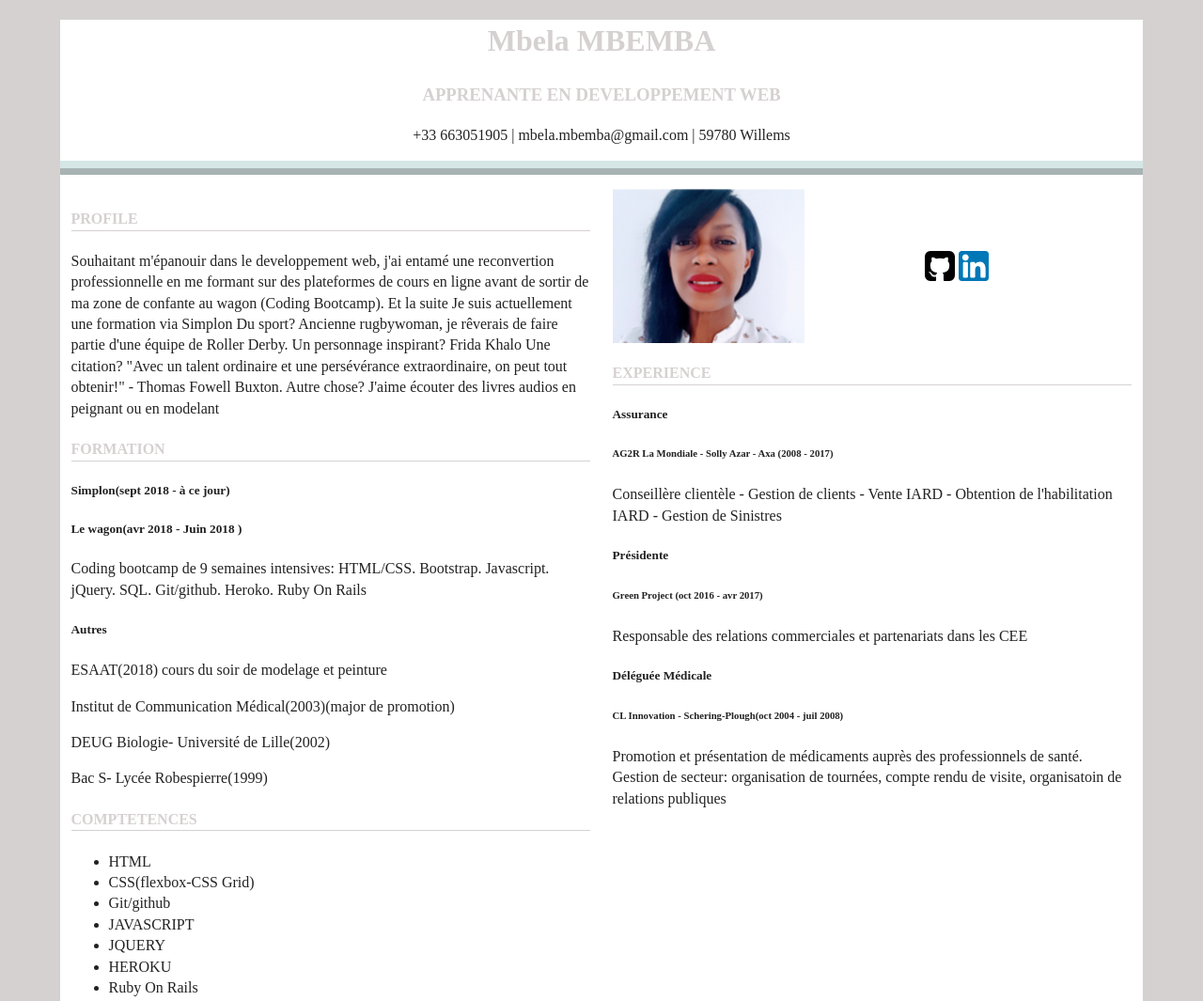
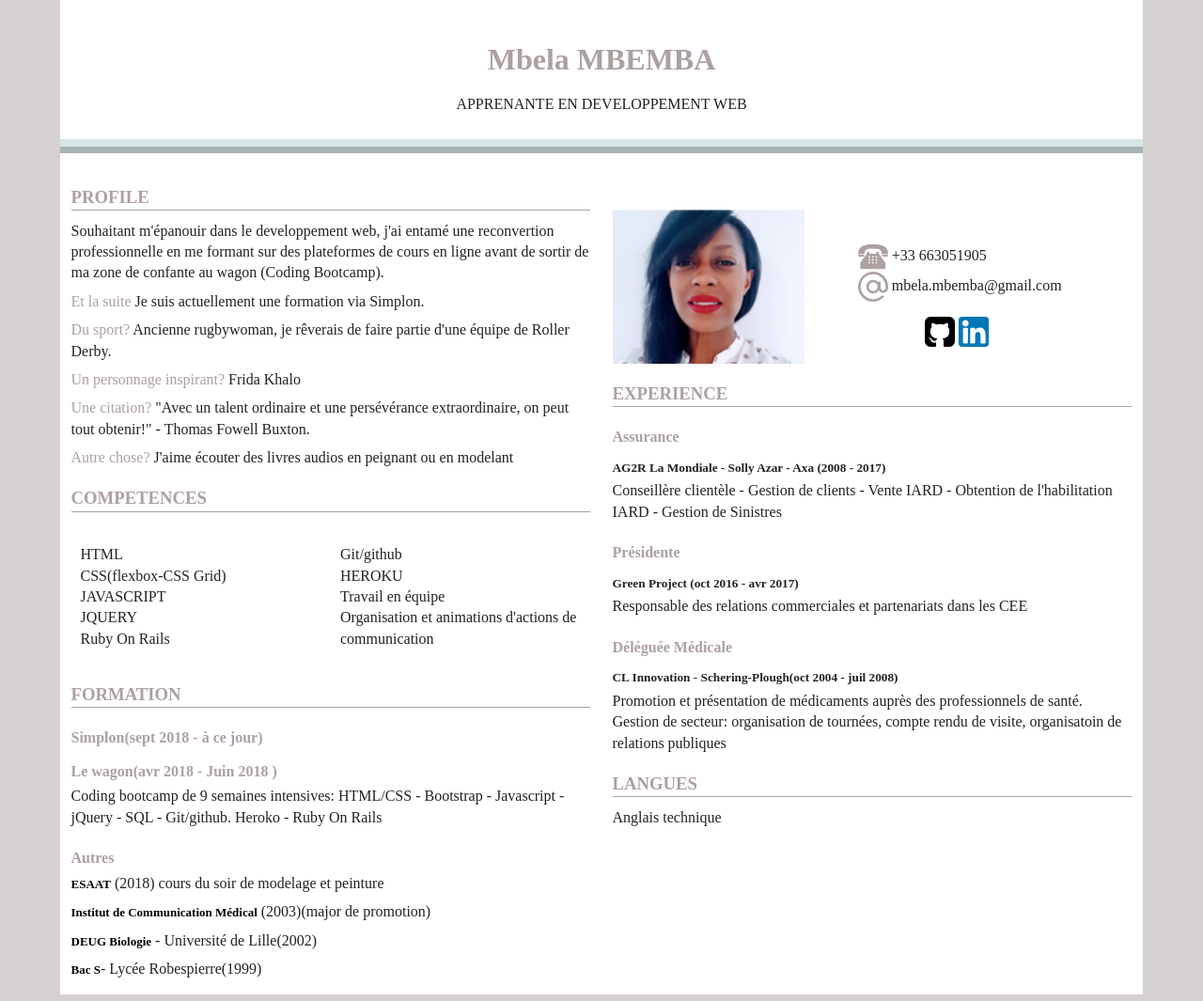
Before and after one commit to mbelacat/cv-mbela-mbemba, a plain HTML site: page index.html in a window 1280 px wide. Shown: the top 1065 px of the page at 94% size. Drawn offline with nearby package versions, Linux system fonts and the light colour scheme.

Commit message:
add img, add _blank for links, some css custom

```diff
--- a/css/main.css
+++ b/css/main.css
@@ -114,28 +114,43 @@ body{
         /* ---------------Header----------------*/
 header{
 text-align: center;
+padding: 10px;
 border-bottom: 4mm ridge rgb(183, 213, 212, .6);
 }
 
 
 
-      /*----------costum title------------*/
+      /*----------custom title------------*/
 
 h1{
-  color: #d6d1d1;
+  color: #ADA0A0;
+  padding-top: 10px;
 }
-h3, h4{
-  color: #d6d1d1;
+h3, h4, span{
+  color: #ADA0A0;
 }
-h4{
-  border-bottom: 1px solid #d6d1d1;
+h3{
+  border-bottom: 1px solid #ADA0A0;
+}
+
+h4, h5{
+  font-style: bold;
+  margin-bottom: 12px;
 }
 
 h5{
-  font-style: bold;
+  margin-top: 10px;
 }
+   /*---------- custom p -----------*/
 
-
+p{
+  margin-top: -8px;
+}
+.formation span{
+  font-size: 13px;
+  font-weight: bold;
+  color: black;
+}
     /*-------- make two column-------*/
 
 .column{
@@ -154,7 +169,7 @@ h5{
 /* column right*/
 
 .right{
-  margin-top:25px,
+  padding-top: 45px;
 }
 
 
@@ -168,7 +183,7 @@ h5{
 .photo{
   width: 40%;
 }
-.nav-social-link{
+.nav-contact-social-link{
   width: 60%;
   margin: auto;
 }
@@ -185,6 +200,19 @@ ul#social-link {
   margin:auto;
 }
 
+ul {
+  list-style: none;
+
+}
+.list-skills{
+  display: flex;
+  justify-content: space-between;
+  width: 100%;
+}
+.list-skills ul{
+  width: 50%;
+  padding-left: 10px;
+}
 
 
 /* ==========================================================================
--- a/index.html
+++ b/index.html
@@ -27,8 +27,7 @@
   <header>
     <section>
       <h1>Mbela MBEMBA</h1>
-      <h3>APPRENANTE EN DEVELOPPEMENT WEB</h3>
-      <p>+33 663051905 | mbela.mbemba@gmail.com | 59780 Willems</p>
+      <p>APPRENANTE EN DEVELOPPEMENT WEB</p>
     </section>
   </header>
 
@@ -39,51 +38,74 @@
 
       <div class="left">
         <article class="profil">
-          <h4>PROFILE</h4>
+          <h3>PROFILE</h2>
           <p> Souhaitant m'épanouir dans le developpement web,
             j'ai entamé une reconvertion professionnelle en me formant
             sur des plateformes de cours en ligne avant de sortir de ma
             zone de confante au wagon (Coding Bootcamp).
-            <span>Et la suite</span>
-             Je suis actuellement une formation via Simplon
-            <span>Du sport?</span>
-             Ancienne rugbywoman, je rêverais de faire partie
-            d'une équipe de Roller Derby.
-            <span>Un personnage inspirant?</span>
-             Frida Khalo
-            <span>Une citation?</span>
+          </p>
+            <p><span>Et la suite</span>
+             Je suis actuellement une formation via Simplon.
+          </p>
+          <p><span>Du sport?</span>
+            Ancienne rugbywoman, je rêverais de faire partie
+            d'une équipe de Roller Derby.</p>
+          <p><span>Un personnage inspirant?</span>
+            Frida Khalo
+          </p>
+          <p><span>Une citation?</span>
             "Avec un talent ordinaire et une persévérance extraordinaire,
             on peut tout obtenir!" - Thomas Fowell Buxton.
-            <span>Autre chose?</span> J'aime écouter des livres audios en peignant
+          </p>
+          <p><span>Autre chose?</span> J'aime écouter des livres audios en peignant
             ou en modelant
           </p>
         </article>
 
+        <article class="skills">
+          <h3>COMPETENCES</h3>
+          <div class="list-skills">
+            <ul>
+              <li>HTML</li>
+              <li>CSS(flexbox-CSS Grid)</li>
+              <li>JAVASCRIPT</li>
+              <li>JQUERY</li>
+              <li>Ruby On Rails</li>
+            </ul>
+            <ul>
+              <li>Git/github</li>
+              <li>HEROKU</li>
+              <li>Travail en équipe</li>
+              <li>Organisation et animations d'actions de communication</li>
+            </ul>
+          </div>
+
+        </article>
 
         <section>
-          <h4>FORMATION</h4>
+          <h3>FORMATION</h3>
           <article class="formation">
-            <h5>Simplon(sept 2018 - à ce jour)</h5>
+            <h4>Simplon(sept 2018 - à ce jour)</h4>
             <p></p>
 
           </article>
           <article class="formation">
-            <h5>Le wagon(avr 2018 - Juin 2018 )</h5>
+            <h4>Le wagon(avr 2018 - Juin 2018 )</h4>
             <p>Coding bootcamp de 9 semaines intensives:
-            HTML/CSS. Bootstrap. Javascript. jQuery. SQL. Git/github.
-          Heroko. Ruby On Rails</p>
+            HTML/CSS - Bootstrap - Javascript - jQuery - SQL - Git/github.
+          Heroko - Ruby On Rails</p>
 
           </article>
           <article class="formation">
-            <h5>Autres</h5>
+            <h4>Autres</h4>
             <p>
-              <span>ESAAT</span>(2018) cours du soir de modelage et peinture
+              <span>ESAAT</span> (2018) cours du soir de modelage et peinture
             </p>
             <p>
-              <span>Institut de Communication Médical</span>(2003)(major de promotion)
+              <span>Institut de Communication Médical</span> (2003)(major de promotion)
             </p>
             <p>
-              <span>DEUG Biologie</span>- Université de Lille(2002)
+              <span>DEUG Biologie</span> - Université de Lille(2002)
             </p>
             <p>
               <span>Bac S</span>- Lycée Robespierre(1999)
@@ -91,25 +113,7 @@
           </article>
         </section>
 
-        <article class="skills">
-          <h4>COMPTETENCES</h4>
-          <ul>
-            <li>HTML</li>
-            <li>CSS(flexbox-CSS Grid)</li>
-            <li>Git/github</li>
-            <li>JAVASCRIPT</li>
-            <li>JQUERY</li>
-            <li>HEROKU</li>
-            <li>Ruby On Rails</li>
-            <li>Travail en équipe</li>
-            <li>Organisation et animations d'actions de communication</li>
-          </ul>
-        </article>
 
-        <article class="languages">
-          <h4>LANGUES</h4>
-          <p>Anglais lu, parlé, écrit</p>
-        </article>
       </div>
 
     <!--::::::::::::::::::: right part:::::::::::::::::::::-->
@@ -120,41 +124,48 @@
           <div class="photo">
             <img src="img/photo-cv 1.png" alt="profil-photo">
           </div>
-          <nav class="nav-social-link">
+          <nav class="nav-contact-social-link">
+            <ul id="contact">
+              <li><img src="img/old-typical-phone.png" alt="phone logo">  +33 663051905</li>
+              <li><img src="img/at.png" alt="at logo">  mbela.mbemba@gmail.com</li>
+            </ul>
             <ul id="social-link">
-              <li><a href="https://github.com/mbelacat"><img src="img/github-sign.png" alt="github logo"></a></li>
-              <li><a href="https://www.linkedin.com/in/mbela-mbemba-458039149/"><img src="img/linkedin.png" alt="linkedin logo"></a></li>
+              <li><a href="https://github.com/mbelacat" target="_blank"><img src="img/github-sign.png" alt="github logo"></a></li>
+              <li><a href="https://www.linkedin.com/in/mbela-mbemba-458039149/" target="_blank"><img src="img/linkedin.png" alt="linkedin logo"></a></li>
             </ul>
           </nav>
         </div>
 
         <section>
-          <h4>EXPERIENCE</h4>
+          <h3>EXPERIENCE</h3>
           <article class="experience">
-            <h5>Assurance</h5>
-            <h6>AG2R La Mondiale - Solly Azar - Axa (2008 - 2017)</h6>
+            <h4>Assurance</h4>
+            <h5>AG2R La Mondiale - Solly Azar - Axa (2008 - 2017)</h5>
             <p>Conseillère clientèle - Gestion de clients - Vente IARD -
               Obtention de l'habilitation IARD - Gestion de Sinistres</p>
           </article>
 
 
           <article class="experience">
-            <h5>Présidente</h5>
-            <h6>Green Project (oct 2016 - avr 2017)</h6>
+            <h4>Présidente</h4>
+            <h5>Green Project (oct 2016 - avr 2017)</h5>
             <p>Responsable des relations commerciales et partenariats dans les CEE</p>
 
           </article>
 
 
           <article class="experience">
-            <h5>Déléguée Médicale</h5>
-            <h6>CL Innovation - Schering-Plough(oct 2004 - juil 2008)</h6>
+            <h4>Déléguée Médicale</h4>
+            <h5>CL Innovation - Schering-Plough(oct 2004 - juil 2008)</h5>
             <p>Promotion et présentation de médicaments auprès des professionnels de santé.
             Gestion de secteur: organisation de tournées, compte rendu de visite, organisatoin de relations publiques</p>
 
           </article>
         </section>
-
+        <article class="languages">
+          <h3>LANGUES</h3>
+          <p>Anglais technique</p>
+        </article>
 
       </div>
 
```
Also changed, not shown: img/at.png (added), img/old-typical-phone.png (added).
